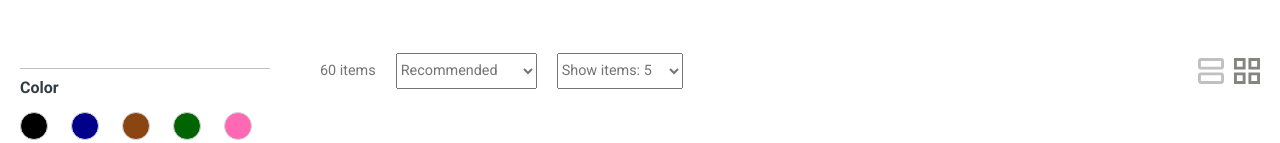
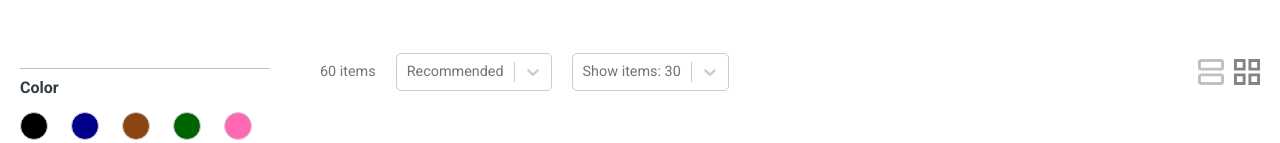
Before and after one commit to AlexeiKozlovskiy/online-store-react, a React (Vite) app: page / in a window 1280 px wide. Shown: the part 270-413 px from the top of the page. Built offline with nearby package versions, Linux system fonts and the light colour scheme; a web font is replaced by a local one.

Commit message:
feat: addition react-select, and here custom styles, based on #35

```diff
--- a/package.json
+++ b/package.json
@@ -26,6 +26,7 @@
     "react-dom": "^18.2.0",
     "react-redux": "^8.1.2",
     "react-router-dom": "^6.15.0",
+    "react-select": "^5.7.7",
     "react-slider": "^2.0.6",
     "sass": "^1.66.1"
   },
--- a/src/components/Context/FiltersContext.tsx
+++ b/src/components/Context/FiltersContext.tsx
@@ -30,12 +30,19 @@ import {
 
 export const useMyFiltersContext = () => useContext(FiltersContext);
 
+interface ISelect {
+  value: string;
+  label: string;
+}
+
 interface IFiltersContext extends Filters, Balancers, InputSearch {
   itemsCount: number;
   isEmptyFilters: boolean;
   removeFiltersAndSearchInput: () => void;
   removeItemFilterClick: (e: React.MouseEvent<HTMLElement>) => void;
   sortProducts: Product[];
+  // sortindViewOption: ISelect;
+  setSortindViewOption: (selectedOption: ISelect) => void;
 }
 
 export const FiltersContext = createContext<IFiltersContext>({
@@ -61,6 +68,8 @@ export const FiltersContext = createContext<IFiltersContext>({
   balancerCollection: [],
   balancerColor: [],
   sortProducts: [],
+  // sortindViewOption: {},
+  setSortindViewOption: () => null,
 });
 
 export const FiltersContextProvider = ({ children }: { children: ReactNode }) => {
@@ -104,6 +113,10 @@ export const FiltersContextProvider = ({ children }: { children: ReactNode }) =>
   });
   const [balancerColor, setBalancerColor] = useState<BalancerColor[]>(() => {
     return JSON.parse(sessionStorage.getItem('balancerColor') || '[]');
+  });
+  const [sortindViewOption, setSortindViewOption] = useState({
+    value: 'Recommended',
+    label: 'Recommended',
   });
 
   const [minPrice, maxPrice] = selectedPrice;
@@ -343,6 +356,15 @@ export const FiltersContextProvider = ({ children }: { children: ReactNode }) =>
   }, [inputSearchValue]);
 
   useEffect(() => {
+    function sortingView() {
+      if (sortindViewOption) {
+        console.log(sortindViewOption);
+      }
+    }
+    sortingView();
+  }, [sortindViewOption]);
+
+  useEffect(() => {
     function filtersBalancer() {
       const colorBalancer = sortProducts.reduce((acc: BalancerColor[], { color }) => {
         const existingColor = acc.find((item) => item.color === color);
@@ -478,6 +500,7 @@ export const FiltersContextProvider = ({ children }: { children: ReactNode }) =>
         balancerColor,
         sortProducts,
         itemsCount,
+        setSortindViewOption,
       }}
     >
       {children}
--- a/src/components/TopMainPanel/SortedFilters.tsx
+++ b/src/components/TopMainPanel/SortedFilters.tsx
@@ -1,7 +1,11 @@
 import './TopMainPanel.scss';
+import { useState } from 'react';
 import { BreadCrumdPanel } from './BreadCrumdPanel';
 import { ITEMS_IN_PAGE, SORT_OPTIONS } from '@/components/helpers/constant';
 import { useMyFiltersContext } from '@/components/Context/FiltersContext';
+import Select from 'react-select';
+import { ISelect } from '@/components/types/types';
+import { customStyles, customTheme } from './selectCustomStyles';
 
 interface ISortedFilters {
   onClickShowFilter: (event: React.MouseEvent) => void;
@@ -10,10 +14,19 @@ interface ISortedFilters {
 }
 
 export function SortedFilters({ onClickShowFilter, onClickSwitcher, swichedView }: ISortedFilters) {
-  const { isEmptyFilters, itemsCount } = useMyFiltersContext();
+  const { isEmptyFilters, itemsCount, setSortindViewOption } = useMyFiltersContext();
+  const [, setSelectedPagination] = useState<ISelect | null>(null);
 
   function switcherView(view: string) {
     view === 'line' ? onClickSwitcher('line') : onClickSwitcher('block');
+  }
+
+  function handleChange(selectedOption: ISelect | null) {
+    setSortindViewOption(selectedOption!);
+  }
+
+  function handleChangePagination(selectedOption: ISelect | null) {
+    setSelectedPagination(selectedOption);
   }
 
   return (
@@ -26,23 +39,25 @@ export function SortedFilters({ onClickShowFilter, onClickSwitcher, swichedView
         </div>
         <div className="sorted-filters__item-count">{itemsCount} items</div>
         <div className="sorted-filters__select">
-          <select className="filters-select">
-            {SORT_OPTIONS.map((value) => (
-              <option key={value} value={value}>
-                {value}
-              </option>
-            ))}
-          </select>
+          <Select
+            className="filters-select"
+            defaultValue={SORT_OPTIONS[0]}
+            onChange={handleChange}
+            options={SORT_OPTIONS}
+            styles={customStyles}
+            theme={customTheme}
+          />
         </div>
         <div className="sorted-filters__select">
           <div className="pagination__select">
-            <select className="pagination-select">
-              {ITEMS_IN_PAGE.map((value) => (
-                <option key={value} value={value}>
-                  Show items: {value}
-                </option>
-              ))}
-            </select>
+            <Select
+              className="pagination-select"
+              defaultValue={ITEMS_IN_PAGE[3]}
+              onChange={handleChangePagination}
+              options={ITEMS_IN_PAGE}
+              styles={customStyles}
+              theme={customTheme}
+            />
           </div>
         </div>
         <div className="sorted-filters__switch-view switch-view">
--- a/src/components/TopMainPanel/TopMainPanel.scss
+++ b/src/components/TopMainPanel/TopMainPanel.scss
@@ -112,15 +112,6 @@
   }
 }
 
-.filters-select,
-.pagination-select {
-  padding-right: 5px;
-  cursor: pointer;
-  font-size: 0.9rem;
-  color: $darkGray;
-  height: 36px;
-}
-
 .switch-view {
   display: flex;
   gap: 10px;
--- /dev/null
+++ b/src/components/TopMainPanel/selectCustomStyles.ts
@@ -0,0 +1,32 @@
+import { StylesConfig, ThemeConfig, Theme } from 'react-select';
+import { ISelect } from '@/components/types/types';
+
+export const customStyles: StylesConfig<ISelect, false> = {
+  option: (styles, { isSelected }) => ({
+    ...styles,
+    cursor: 'pointer',
+    color: '#747474',
+    ':hover': {
+      backgroundColor: '#cae0d1 ',
+    },
+    backgroundColor: isSelected ? '#acbfb2 ' : 'White ',
+  }),
+  control: (styles) => ({
+    ...styles,
+    cursor: 'pointer',
+    color: '#747474',
+  }),
+  singleValue: (styles) => ({
+    ...styles,
+    color: '#747474',
+  }),
+};
+
+export const customTheme: ThemeConfig = (theme: Theme) => ({
+  ...theme,
+  borderRadius: 5,
+  colors: {
+    ...theme.colors,
+    primary: '#9aab9f',
+  },
+});
--- a/src/components/helpers/constant.ts
+++ b/src/components/helpers/constant.ts
@@ -38,14 +38,21 @@ export const COLOR_STOCK = [
 
 export const COLLECTION_STOCK = [{ collection: 2021 }, { collection: 2022 }, { collection: 2023 }];
 
-export const ITEMS_IN_PAGE = [5, 10, 20, 30, 0];
 export const ITEMS_IN_PAGE_CART = [1, 3, 5, 10, 0];
 
 export const SORT_OPTIONS = [
-  'Recommended',
-  'Name',
-  'Price ascending',
-  'Price descending',
-  'Stock ascending',
-  'Stock descending',
+  { value: 'Recommended', label: 'Recommended' },
+  { value: 'Name', label: 'Name' },
+  { value: 'Price ascending', label: 'Price ascending' },
+  { value: 'Price descending', label: 'Price descending' },
+  { value: 'Stock ascending', label: 'Stock ascending' },
+  { value: 'Stock descending', label: 'Stock descending' },
 ];
+
+export const ITEMS_IN_PAGE = [
+  { value: '5', label: 'Show items: 5' },
+  { value: '10', label: 'Show items: 10' },
+  { value: '20', label: 'Show items: 20' },
+  { value: '30', label: 'Show items: 30' },
+  { value: '0', label: 'All' },
+];
--- a/src/components/types/types.ts
+++ b/src/components/types/types.ts
@@ -101,3 +101,8 @@ export interface InputSearch {
   inputSearchValue: string | null;
   setInputSearchValue: (value: string | null) => void;
 }
+
+export interface ISelect {
+  value: string;
+  label: string;
+}
```
Also changed, not shown: 1 other file (tests, documents, lock files or other folders).
